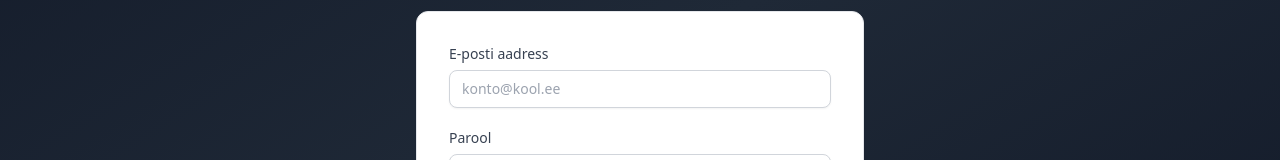
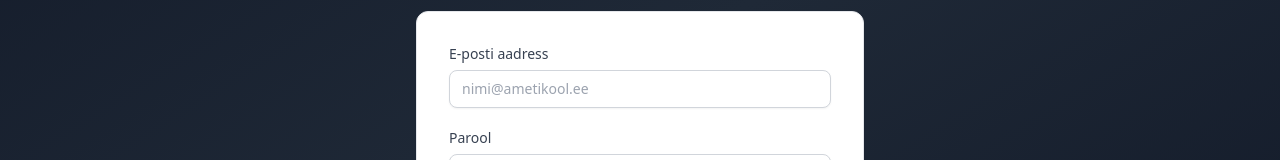
Before and after one commit to D1ZEASE420/equipment, a Vue app in the folder frontend/: page /login in a window 1280 px wide. Shown: the part 328-488 px from the top of the page. Built offline with nearby package versions, Linux system fonts and the light colour scheme; no server answers.

Commit message:
feat: update email placeholder in LoginView for better user guidance

```diff
--- a/frontend/src/views/LoginView.vue
+++ b/frontend/src/views/LoginView.vue
@@ -27,7 +27,7 @@
               autocomplete="email"
               required
               class="input-field"
-              placeholder="konto@kool.ee"
+              placeholder="nimi@ametikool.ee"
               :disabled="loading"
             />
           </div>
```
